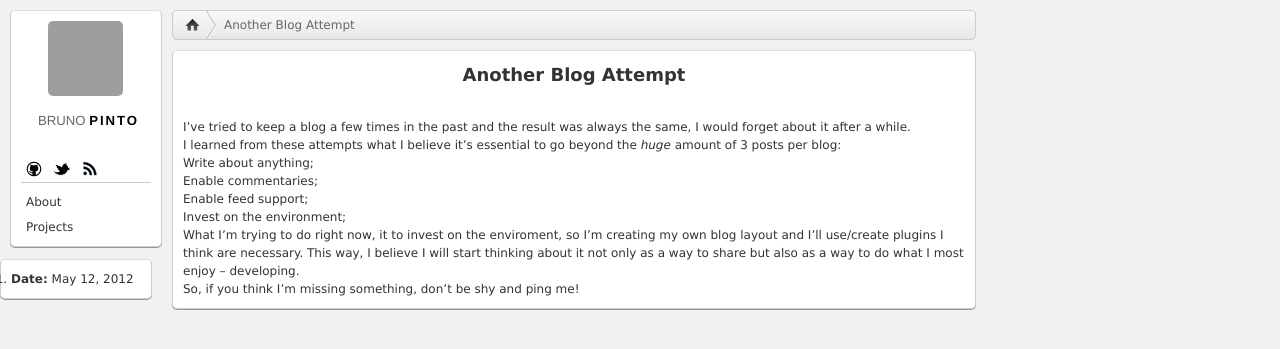
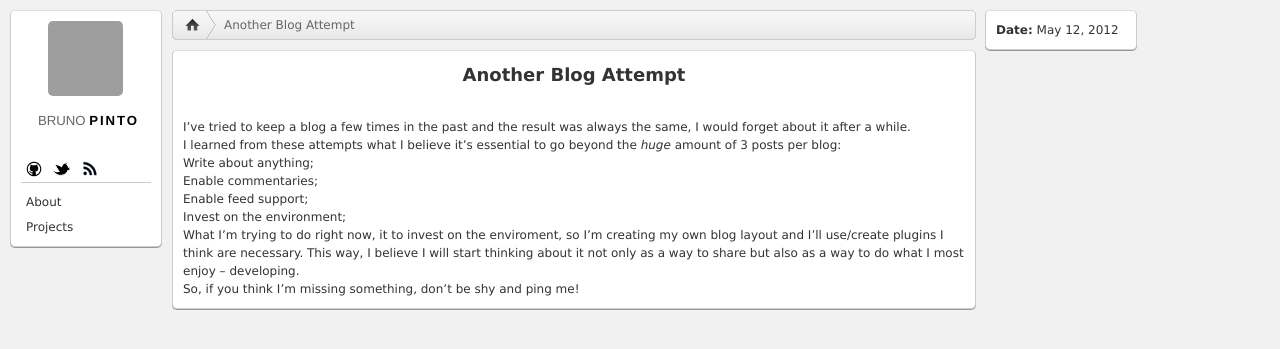
Before and after one commit to bpinto/bpinto.github.com, a Jekyll site: the page built from _posts/2012-05-12-another-blog-attempt.markdown, in a window 1280 px wide. Shown: the top 349 px of the page. Built offline with Jekyll 4.4.1, drawn with Linux system fonts in a browser that asks for light colours; grey boxes are pictures that could not be loaded.

Commit message:
info style

```diff
--- a/css/base.css
+++ b/css/base.css
@@ -185,3 +185,13 @@ a:hover {
   .content ul {
     list-style: none;
   }
+
+.info {
+  left: 985px;
+  position: fixed;
+  top: 10px;
+}
+
+  .info ol {
+    list-style: none;
+  }
```
Lines whose indentation alone changed are shown as unchanged.
